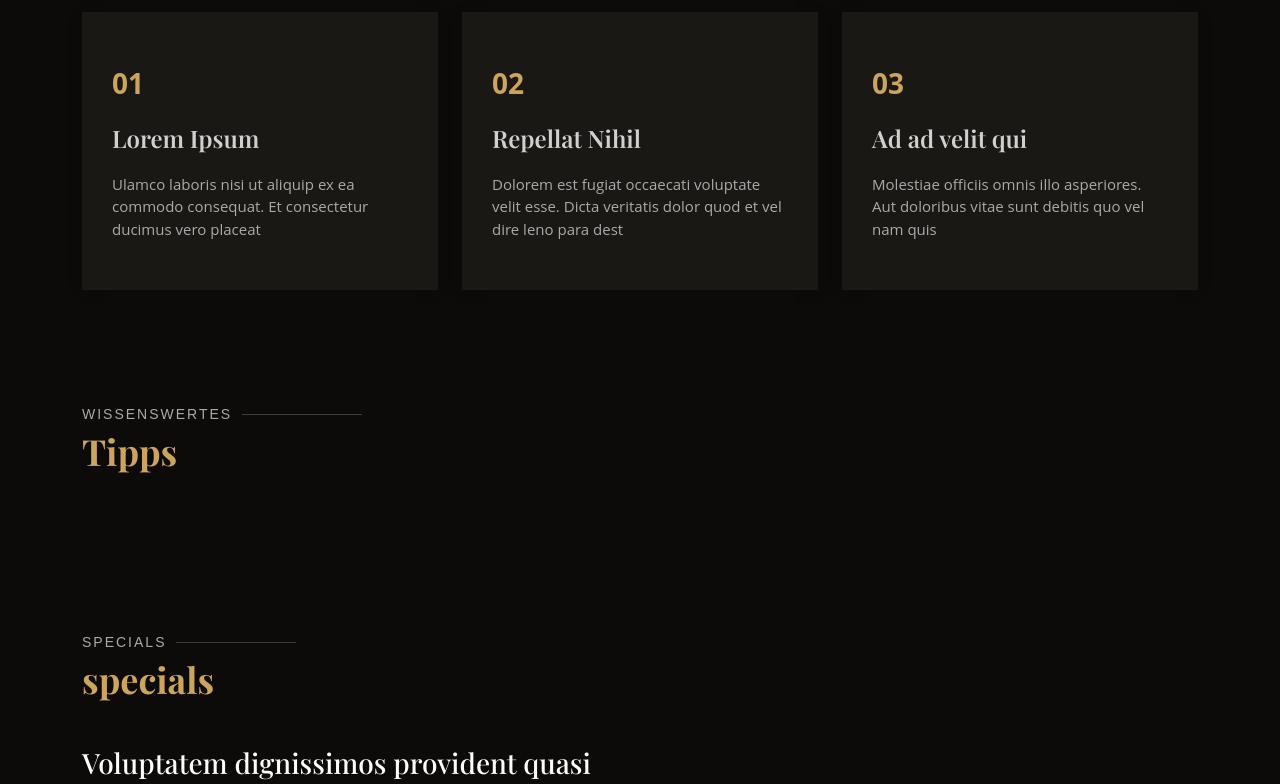
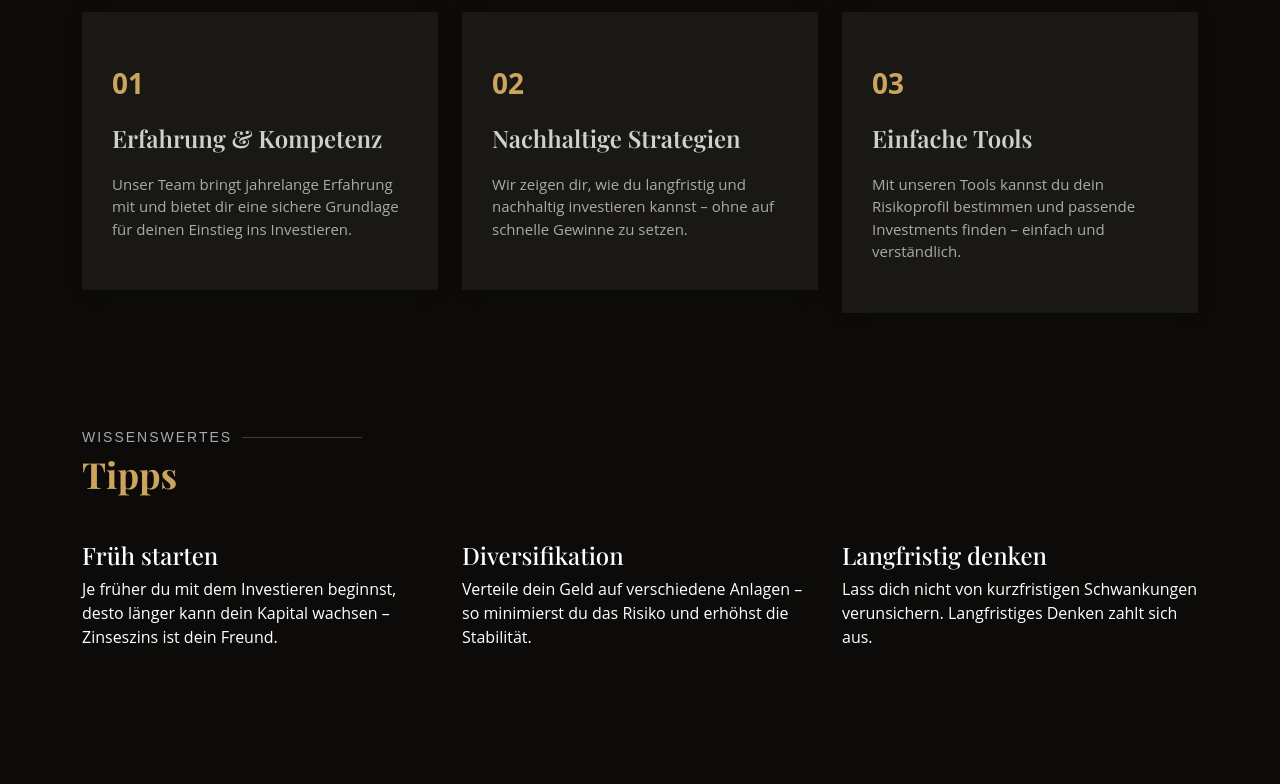
Before and after one commit to cyrilgarillo/Stockly, a Next.js app: page / in a window 1280 px wide. Shown: the part 1300-2084 px from the top of the page. Built offline with nearby package versions, Linux system fonts and the light colour scheme.

Commit message:
Vercel kann lokale API Requests nicht handeln

```diff
--- a/src/app/sections/Booking.tsx
+++ b/src/app/sections/Booking.tsx
@@ -18,13 +18,14 @@ export default function Booking() {
 
   const [text, setText] = useState(intialState);
 
-  const handleTextChange = (e: Event | any) => {
+  const handleTextChange = (e: React.ChangeEvent<HTMLInputElement | HTMLTextAreaElement>) => {
     const { name, value } = e.target;
     setText({ ...text, [name]: value, validate: '' });
   };
 
-  const handleSubmitBooking = async (e: Event | any) => {
+  const handleSubmitBooking = (e: React.FormEvent<HTMLFormElement>) => {
     e.preventDefault();
+
     // simple form validation
     if (
       text.name === '' ||
@@ -36,28 +37,13 @@ export default function Booking() {
       return;
     }
 
-  // POST request sent
-try {
-    const response = await fetch('http://localhost:3000/api/booking', {
-      method: 'POST',
-      headers: {
-        'Content-Type': 'application/json',
-      },
-      body: JSON.stringify(text),
-    });
-
+    // simulate request
     setText({ ...text, validate: 'loading' });
 
-    const result = await response.json();
-    if (result) {
+    setTimeout(() => {
       setText({ ...text, validate: 'success' });
-      // console.log('Success:', result);
-    }
-  } catch (error) {
-    setText({ ...text, validate: 'error' });
-    // console.error('Error:', error);
-  }};
-
+    }, 1000);
+  };
 
   return (
     <section id="book-a-table" className="book-a-table">
@@ -81,7 +67,7 @@ try {
                 onChange={handleTextChange}
               />
             </div>
-</div>
+
             <div className="col-lg-4 col-md-6 form-group mt-3 mt-md0">
               <input
                 type="email"
@@ -134,6 +120,7 @@ try {
                 onChange={handleTextChange}
               />
             </div>
+          </div>
 
           <div className="form-group mt-3">
             <textarea
@@ -148,21 +135,17 @@ try {
 
           <div className="mb-3">
             {text.validate === 'loading' && (
-    <div className="loading">Send Booking</div>
+              <div className="loading">Send Booking...</div>
             )}
             {text.validate === 'incomplete' && (
               <div className="error-message">
-      Please fill in all above details for booking a table
+                Please fill in all required fields for the booking.
               </div>
             )}
             {text.validate === 'success' && (
               <div className="sent-message">
-      Your booking request was sent. We will call back or send an
-      Email to confirm your reservation. Thank you!
+                Your booking request was sent. We will contact you shortly.
               </div>
-  )}
-  {text.validate === 'error' && (
-    <div className="error-message">Server Error</div>
             )}
           </div>
 
--- a/src/app/sections/Tipps.tsx
+++ b/src/app/sections/Tipps.tsx
@@ -1,23 +1,44 @@
-
+'use client';
 
 import React from 'react';
-
 import './tipps.css';
-
 import SectionTitle from '../components/SectionTitle';
 
-async function getWhyUsData() {
-  const res = await fetch('http://localhost:3000/api/whyus');
-  return res.json();
-}
+// Beispielhafte Tipps als statische Daten
+const tipps = [
+  {
+    id: 1,
+    title: 'Früh starten',
+    content: 'Je früher du mit dem Investieren beginnst, desto länger kann dein Kapital wachsen – Zinseszins ist dein Freund.',
+  },
+  {
+    id: 2,
+    title: 'Diversifikation',
+    content: 'Verteile dein Geld auf verschiedene Anlagen – so minimierst du das Risiko und erhöhst die Stabilität.',
+  },
+  {
+    id: 3,
+    title: 'Langfristig denken',
+    content: 'Lass dich nicht von kurzfristigen Schwankungen verunsichern. Langfristiges Denken zahlt sich aus.',
+  },
+];
 
-export default async function WhyUs() {
-  const items: [] = await getWhyUsData();
-
+export default function Tipps() {
   return (
     <section id="tipps" className="tipps">
       <div className="container">
-        <SectionTitle title="Wissenswertes" subtitle='Tipps'/>
+        <SectionTitle title="Wissenswertes" subtitle="Tipps" />
+
+        <div className="row">
+          {tipps.map((tipp) => (
+            <div key={tipp.id} className="col-lg-4 col-md-6 d-flex align-items-stretch mb-4">
+              <div className="icon-box">
+                <h4>{tipp.title}</h4>
+                <p>{tipp.content}</p>
+              </div>
+            </div>
+          ))}
+        </div>
       </div>
     </section>
   );
--- a/src/app/sections/WhyUs.tsx
+++ b/src/app/sections/WhyUs.tsx
@@ -1,30 +1,37 @@
-// src > app > sections > WhyUs.tsx
+'use client';
 
 import React from 'react';
 import './whyUs.css';
 import WhyUsCard from '../components/WhyUsCard';
 import SectionTitle from '../components/SectionTitle';
 
-async function getWhyUsData() {
-  const res = await fetch('http://localhost:3000/api/whyus');
-  return res.json();
-}
+const staticItems = [
+  {
+    id: 1,
+    title: 'Erfahrung & Kompetenz',
+    content: 'Unser Team bringt jahrelange Erfahrung mit und bietet dir eine sichere Grundlage für deinen Einstieg ins Investieren.',
+  },
+  {
+    id: 2,
+    title: 'Nachhaltige Strategien',
+    content: 'Wir zeigen dir, wie du langfristig und nachhaltig investieren kannst – ohne auf schnelle Gewinne zu setzen.',
+  },
+  {
+    id: 3,
+    title: 'Einfache Tools',
+    content: 'Mit unseren Tools kannst du dein Risikoprofil bestimmen und passende Investments finden – einfach und verständlich.',
+  },
+];
 
-export default async function WhyUs() {
-  const items: [] = await getWhyUsData();
-
+export default function WhyUs() {
   return (
     <section id="why-us" className="why-us">
       <div className="container">
-        <SectionTitle title="why-us" subtitle='Why Choose Our Restaurant'/>
+        <SectionTitle title="why-us" subtitle="Why Choose Our Platform" />
         <div className="row">
-          {items &&
-            items.length > 0 &&
-            items.map(
-              (item: { id: number; title: string; content: string }) => (
-                <WhyUsCard key={item.id} item={item} />
-              )
-            )}
+          {staticItems.map((item) => (
+            <WhyUsCard key={item.id} item={item} />
+          ))}
         </div>
       </div>
     </section>
```
Lines whose indentation alone changed are shown as unchanged.
